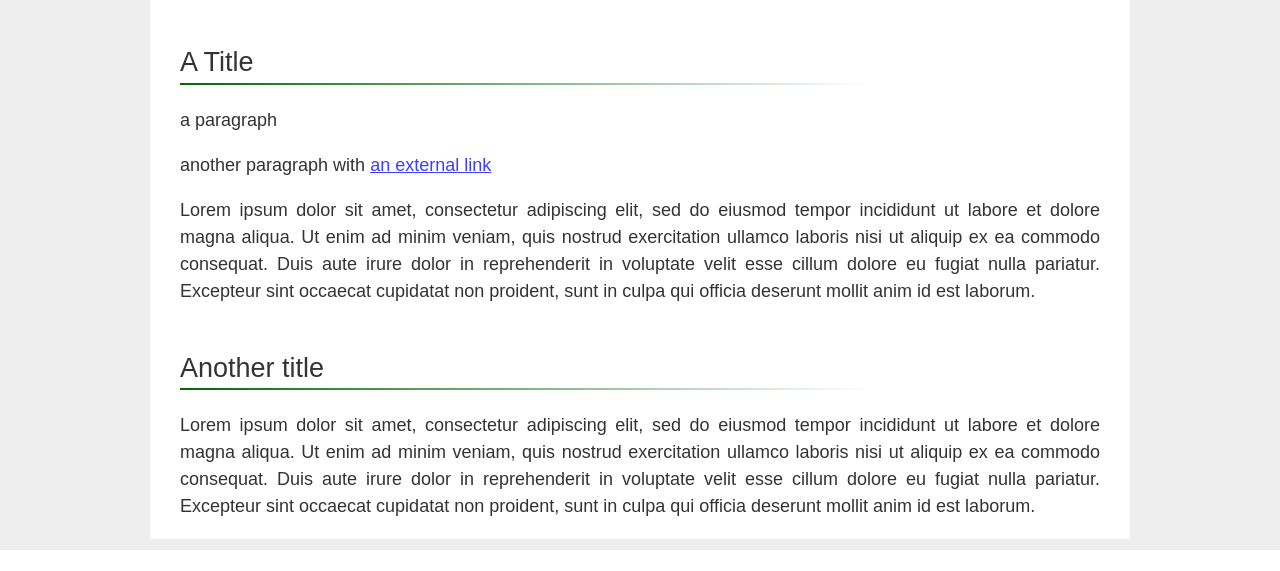
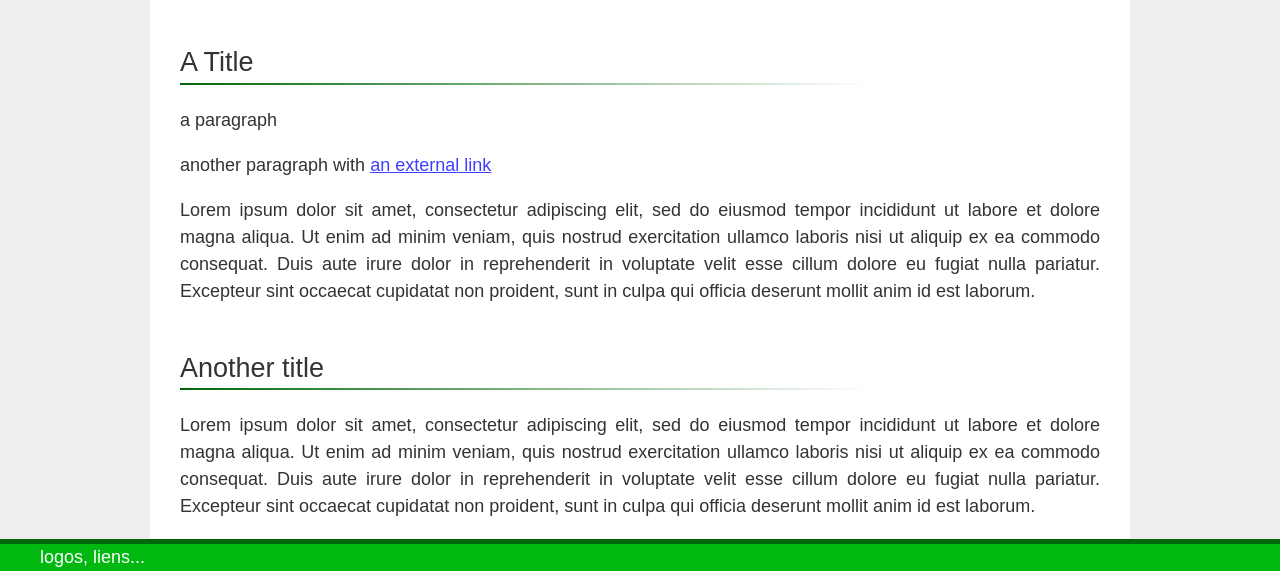
Before and after one commit to dlesbre/site-interludes, a Django app: page / in a window 1280 px wide. Shown: the part 250-821 px from the top of the page. Before the commit the page ends 800 px from the top, so only its background shows below. Run offline with Django 3.2, Linux system fonts and the light colour scheme.

Commit message:
Added footer

```diff
--- a/home/static/css/style.css
+++ b/home/static/css/style.css
@@ -18,8 +18,6 @@ header {
 	display: flex;
 	background-color: var(--color_bg_1);
 	border-bottom: 5px solid var(--color_bg_2);
-	margin: 0px;
-	border-top: 0px;
 	align-items: center;
 	padding: 0px 40px 0px 40px;
 }
@@ -97,3 +95,12 @@ main a:link {
 	text-decoration: underline;
 	color: rgb(62, 62, 255);
 }
+
+footer {
+	color: white;
+	display: flex;
+	background-color: var(--color_bg_1);
+	border-top: 5px solid var(--color_bg_2);
+	align-items: center;
+	padding: 0px 40px 0px 40px;
+}
--- a/home/templates/home.html
+++ b/home/templates/home.html
@@ -42,5 +42,9 @@
 
 		</main>
 
+		<footer>
+			logos, liens...
+		</footer>
+
 	</body>
 </html>
```
